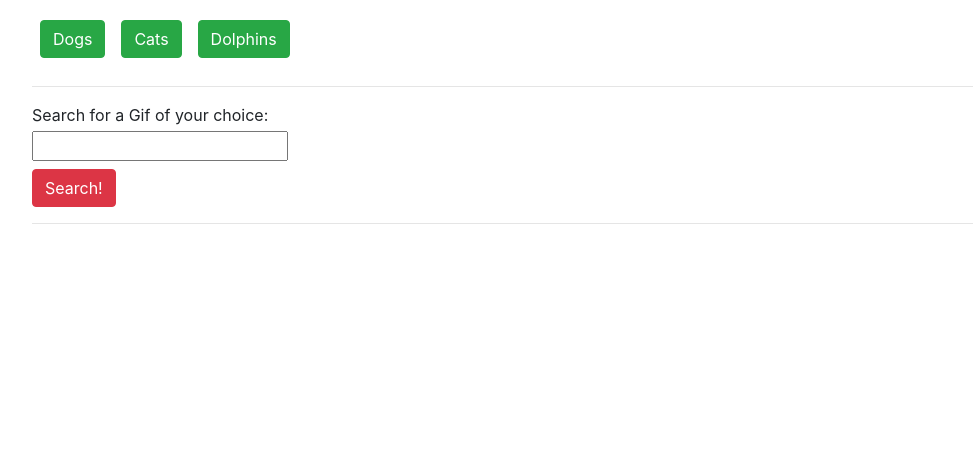
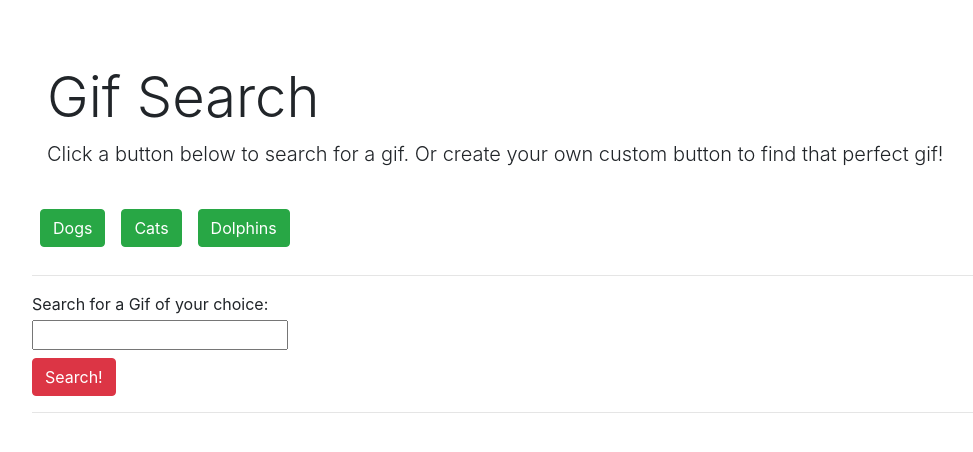
Before and after one commit to dirkcallaway/giphtastic, a plain HTML site: page index.html in a window 1280 px wide. Shown: the whole page, without its empty margins (53-1026 px from the left). Drawn offline with nearby package versions, Linux system fonts and the light colour scheme.

Commit message:
Updated HTML styling

```diff
--- a/assets/css/style.css
+++ b/assets/css/style.css
@@ -1,3 +1,15 @@
 button{
     padding: 5px;
+    padding-left: 0;
 }
+
+.jumbotron{
+    background: transparent;
+    padding-bottom: 2px;
+    margin-bottom: 2px;
+}
+
+#buttons{
+    margin-top: 0;
+    padding-top: 0;
+}
--- a/assets/js/api.js
+++ b/assets/js/api.js
@@ -64,7 +64,6 @@ var ajaxCall = function () {
 
 };
 
-
 //Calls
 $(document).ready(function(){
 //Creates initial buttons
--- a/index.html
+++ b/index.html
@@ -1,18 +1,27 @@
 <!doctype html>
 <html lang="en">
+
 <head>
   <!-- Required meta tags -->
   <meta charset="utf-8">
   <meta name="viewport" content="width=device-width, initial-scale=1, shrink-to-fit=no">
 
   <!-- Bootstrap CSS -->
-    <link rel="stylesheet" href="https://stackpath.bootstrapcdn.com/bootstrap/4.1.3/css/bootstrap.min.css" integrity="sha384-MCw98/SFnGE8fJT3GXwEOngsV7Zt27NXFoaoApmYm81iuXoPkFOJwJ8ERdknLPMO" crossorigin="anonymous">
+  <link rel="stylesheet" href="https://stackpath.bootstrapcdn.com/bootstrap/4.1.3/css/bootstrap.min.css" integrity="sha384-MCw98/SFnGE8fJT3GXwEOngsV7Zt27NXFoaoApmYm81iuXoPkFOJwJ8ERdknLPMO"
+    crossorigin="anonymous">
   <link rel="stylesheet" href="assets/css/style.css">
 
   <title>Giphtastic Buttons!</title>
 </head>
+
 <body>
   <div class="container">
+    <div class="jumbotron jumbotron-fluid">
+      <div class="container">
+        <h1 class="display-4">Gif Search</h1>
+        <p class="lead">Click a button below to search for a gif.  Or create your own custom button to find that perfect gif!</p>
+      </div>
+    </div>
     <div class="row">
       <div class="col-md-12 mt-3 mb-2" id="buttons">
       </div>
@@ -42,8 +51,11 @@
   <!-- jQuery first, then Popper.js, then Bootstrap JS -->
   <!-- <script src="https://code.jquery.com/jquery-3.3.1.slim.min.js" integrity="sha384-q8i/X+965DzO0rT7abK41JStQIAqVgRVzpbzo5smXKp4YfRvH+8abtTE1Pi6jizo" crossorigin="anonymous"></script> -->
   <script src="https://ajax.googleapis.com/ajax/libs/jquery/3.3.1/jquery.min.js"></script>
-    <script src="https://cdnjs.cloudflare.com/ajax/libs/popper.js/1.14.3/umd/popper.min.js" integrity="sha384-ZMP7rVo3mIykV+2+9J3UJ46jBk0WLaUAdn689aCwoqbBJiSnjAK/l8WvCWPIPm49" crossorigin="anonymous"></script>
-    <script src="https://stackpath.bootstrapcdn.com/bootstrap/4.1.3/js/bootstrap.min.js" integrity="sha384-ChfqqxuZUCnJSK3+MXmPNIyE6ZbWh2IMqE241rYiqJxyMiZ6OW/JmZQ5stwEULTy" crossorigin="anonymous"></script>
+  <script src="https://cdnjs.cloudflare.com/ajax/libs/popper.js/1.14.3/umd/popper.min.js" integrity="sha384-ZMP7rVo3mIykV+2+9J3UJ46jBk0WLaUAdn689aCwoqbBJiSnjAK/l8WvCWPIPm49"
+    crossorigin="anonymous"></script>
+  <script src="https://stackpath.bootstrapcdn.com/bootstrap/4.1.3/js/bootstrap.min.js" integrity="sha384-ChfqqxuZUCnJSK3+MXmPNIyE6ZbWh2IMqE241rYiqJxyMiZ6OW/JmZQ5stwEULTy"
+    crossorigin="anonymous"></script>
   <script src="assets/js/api.js"></script>
 </body>
+
 </html>
```
Lines whose indentation alone changed are shown as unchanged.
